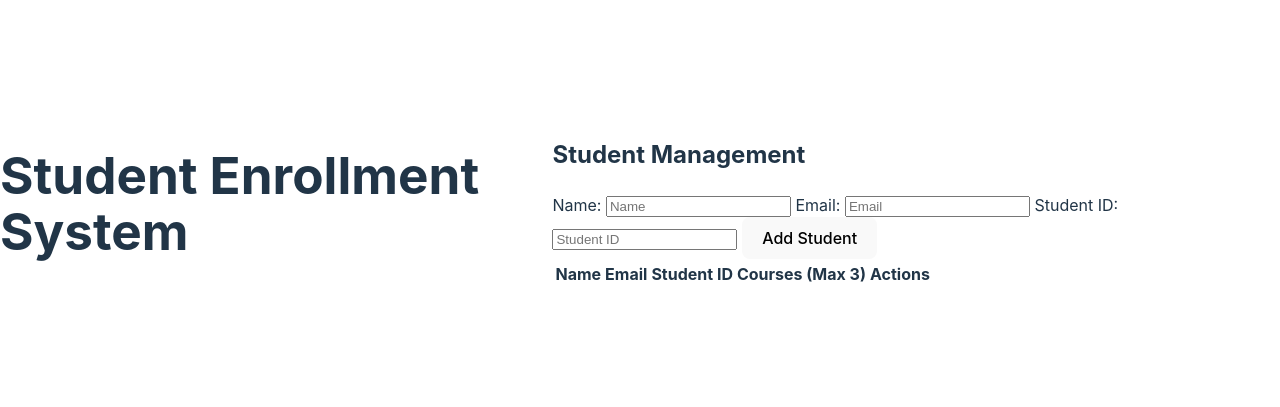
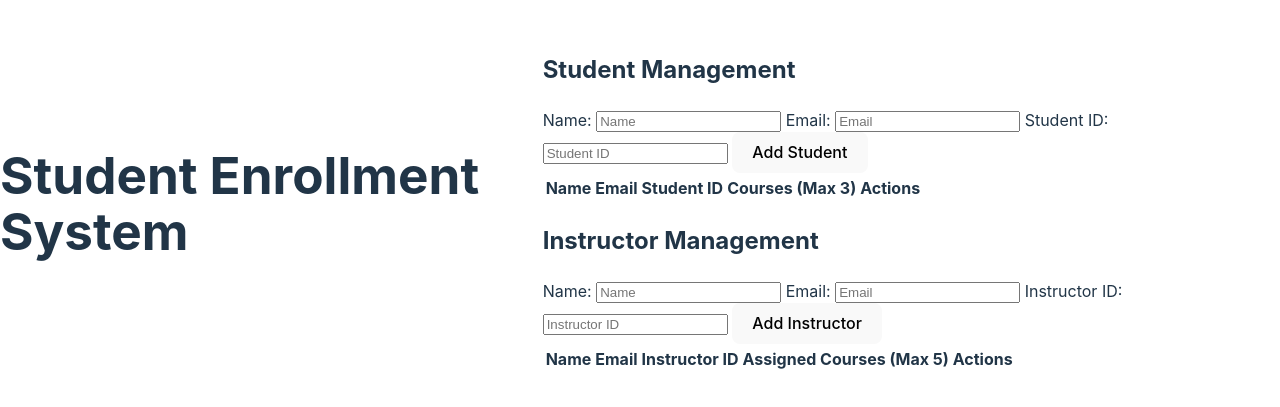
Before and after one commit to omar211346/group-project-1, a website: page index.html in a window 1280 px wide. Shown: the part 197-604 px from the top of the page. Drawn offline with Linux system fonts and the light colour scheme; files that its build step writes are made by us from their sources.

Commit message:
finished Instructor Management section

```diff
--- a/index.html
+++ b/index.html
@@ -51,3 +51,35 @@
                 </table>
             </div>
         </section>
+
+        <!-- Instructor Management -->
+        <section class="section section--instructor">
+          <h2 class="section__title">Instructor Management</h2>
+          <form class="form form--instructor">
+              <label for="instructor-name">Name:</label>
+              <input type="text" class="form__input form__input--name" id="instructor-name" placeholder="Name" required>
+
+              <label for="instructor-email">Email:</label>
+              <input type="email" class="form__input form__input--email" id="instructor-email" placeholder="Email" required>
+
+              <label for="instructor-id">Instructor ID:</label>
+              <input type="text" class="form__input form__input--id" id="instructor-id" placeholder="Instructor ID" required>
+
+              <button type="submit" class="form__button form__button--add">Add Instructor</button>
+          </form>
+
+          <div class="table-container">
+              <table class="table table--instructor">
+                  <thead>
+                      <tr>
+                          <th>Name</th>
+                          <th>Email</th>
+                          <th>Instructor ID</th>
+                          <th>Assigned Courses (Max 5)</th>
+                          <th>Actions</th>
+                      </tr>
+                  </thead>
+                  <tbody class="table__body table__body--instructor"></tbody>
+              </table>
+          </div>
+      </section>
```
